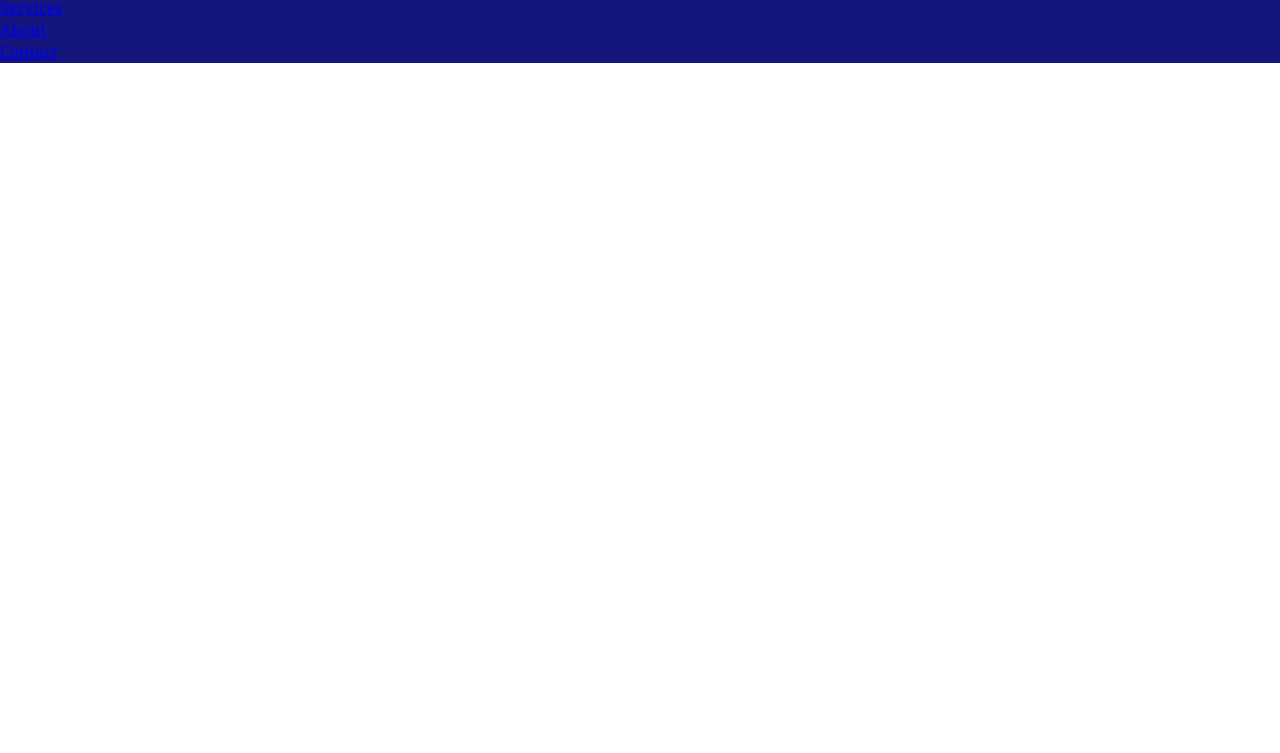
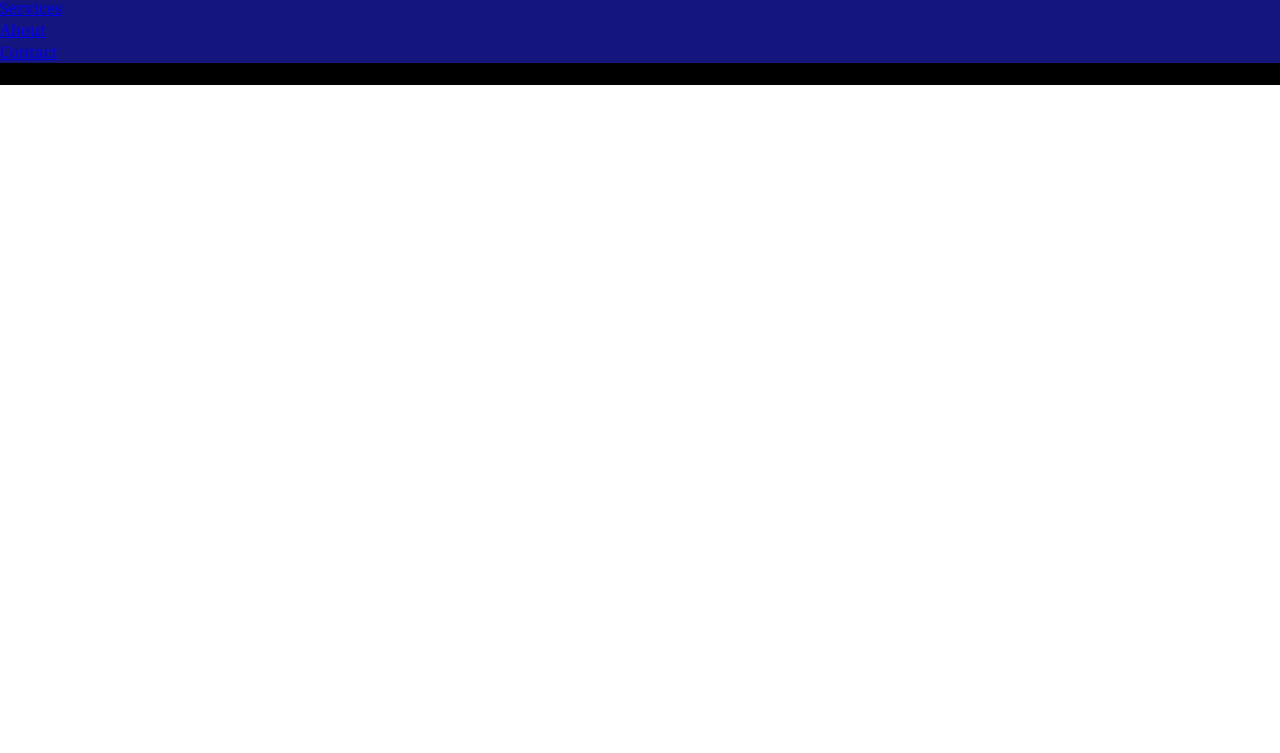
Before and after one commit to hjtech344/git-pro, a plain HTML site: page index.html in a window 1280 px wide. Shown: the part 47-800 px from the top of the page. Drawn offline with Linux system fonts and the light colour scheme.

Commit message:
Ajout de la partie (main) et un peude style pour (main)

```diff
--- a/css/style.css
+++ b/css/style.css
@@ -6,10 +6,17 @@
 }
 
 :root{
- --primary-color   : blue;
- --secondary-color : #15157e;
+ --primary-color   : #15157e;
+ --secondary-color : #000;
 }
 
+/* Style for header */
 header{
+ background-color: var(--primary-color);
+}
+
+
+/* Style for main */
+main{
  background-color: var(--secondary-color);
 }
--- a/index.html
+++ b/index.html
@@ -22,5 +22,13 @@
         </nav>
      </header>
     <!-- End Header -->
+
+    <!-- Main -->
+        <main>
+            <section class="section-one">
+              Section one
+            </section>
+        </main>
+    <!-- End Main -->
 </body>
 </html>
```
